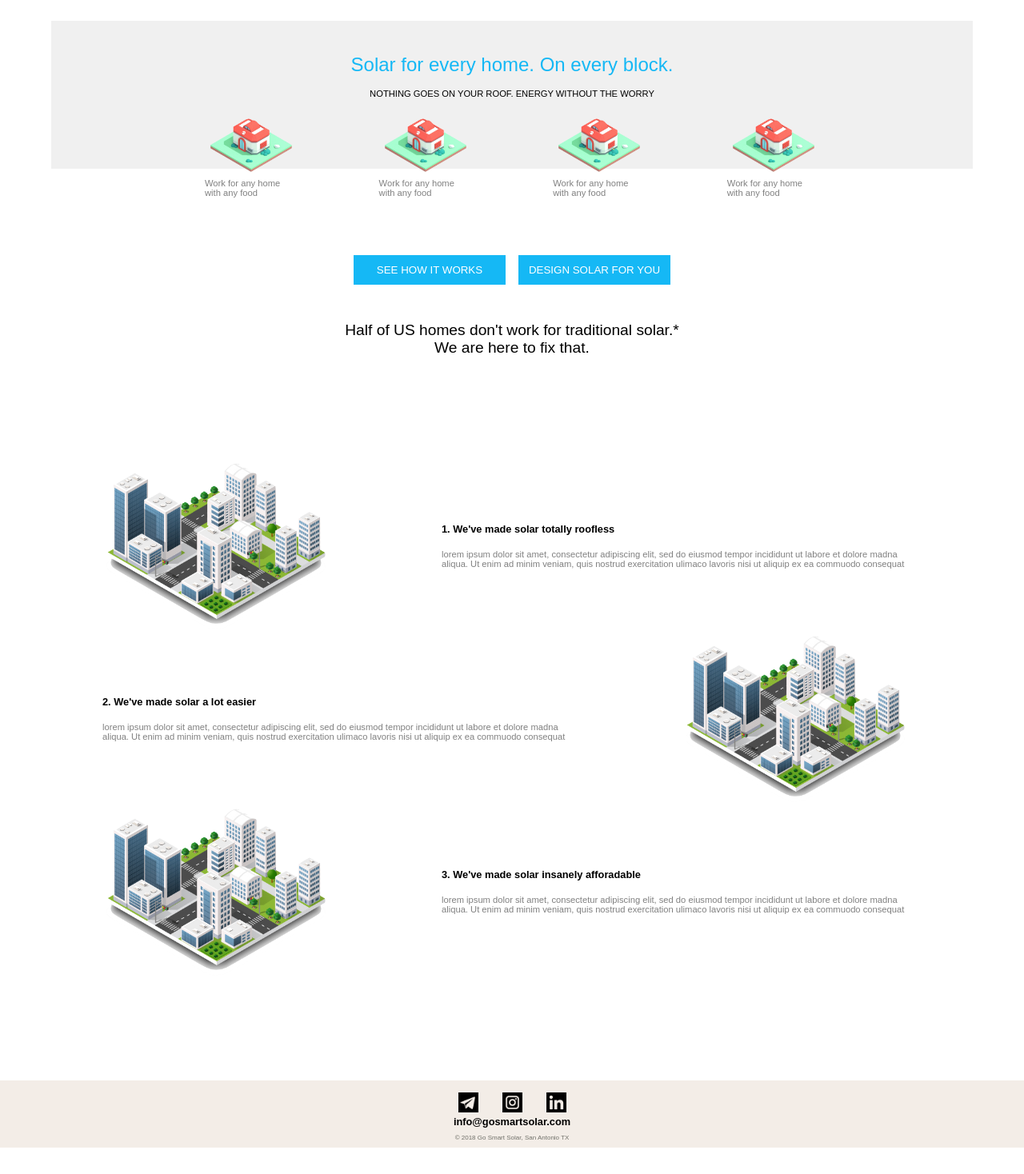
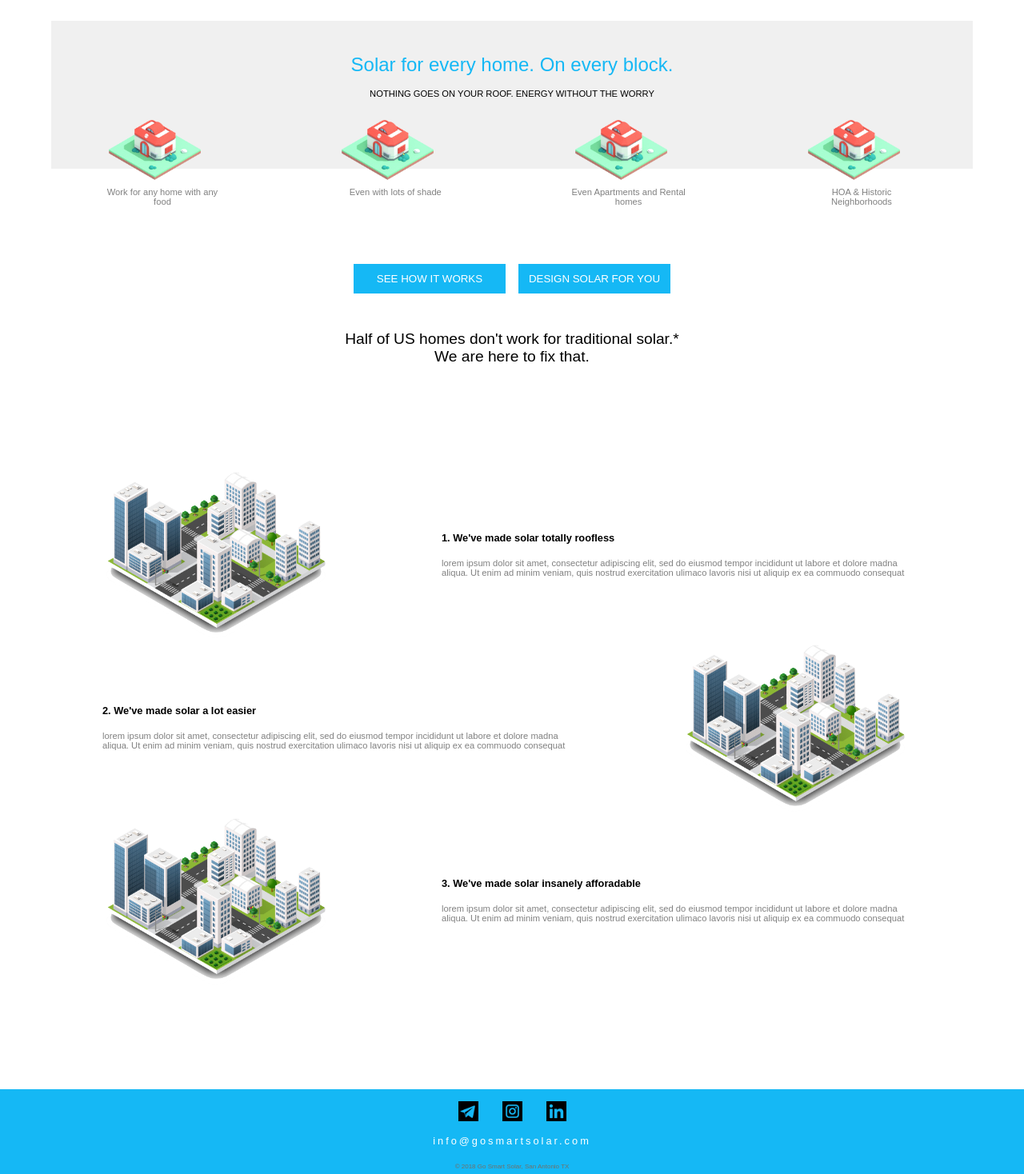
Before and after one commit to casper345/sunblock, a React (Create React App) app: page / in a window 1280 px wide. Shown: the part 80-1548 px from the top of the page at 80% size. Before the commit the page ends 1515 px from the top, so only its background shows below. Built offline with nearby package versions, Linux system fonts and the light colour scheme.

Commit message:
Change Footer UI

```diff
--- a/src/components/Footer.js
+++ b/src/components/Footer.js
@@ -11,13 +11,18 @@ const Container = styled.div`
   flex-direction: column;
   align-items: center;
   justify-content: center;
-  background-color: ${Color.lightBrown};
+  background-color: ${Color.primaryColor};
 `;
 const Icon = styled.img`
   width: 25px;
   height: 25px;
   margin: 15px;
   margin-bottom: 0px;
+`;
+const EmailText = styled.p`
+  font-size: .8rem;
+  letter-spacing: 3px;
+  color: white;
 `;
 const CopyrightText = styled.p`
   font-size: .5rem;
@@ -40,7 +45,7 @@ const SocialMedia = () =>
 const Footer = () =>
 <Container>
   <SocialMedia />
-  <H4>info@gosmartsolar.com</H4>
+  <EmailText>info@gosmartsolar.com</EmailText>
   <CopyrightText>&copy; 2018 Go Smart Solar, San Antonio TX</CopyrightText>
 </Container>
 
--- a/src/screens/HomeScreen/Header.js
+++ b/src/screens/HomeScreen/Header.js
@@ -20,15 +20,15 @@ const Header = () =>
       </Column>
       <Column>
         <BoxImage src={defaultImage} />
-        <P>Work for any home with any food</P>
+        <P>Even with lots of shade</P>
       </Column>
       <Column>
         <BoxImage src={defaultImage} />
-        <P>Work for any home with any food</P>
+        <P>Even Apartments and Rental homes</P>
       </Column>
       <Column>
         <BoxImage src={defaultImage} />
-        <P>Work for any home with any food</P>
+        <P>HOA & Historic Neighborhoods</P>
       </Column>
     </Row>
   </Container>
@@ -52,13 +52,16 @@ const Section = styled.div`
   background-color: ${Color.lightGrey};
 `;
 const Column = styled.div`
-  width: 15%;
+  width: 20%;
+  max-width: 150px;
+  min-width: 80px;
   display: flex;
   flex-direction: column;
+  text-align: center;
   margin: 0;
 `;
 const Row = styled.div`
-  width: 60%;
+  width: 80%;
   display: flex;
   flex-direction: row;
   justify-content: space-between;
```
Also changed, not shown: src/screens/BlogScreen.js (added, +21 -0 lines).
